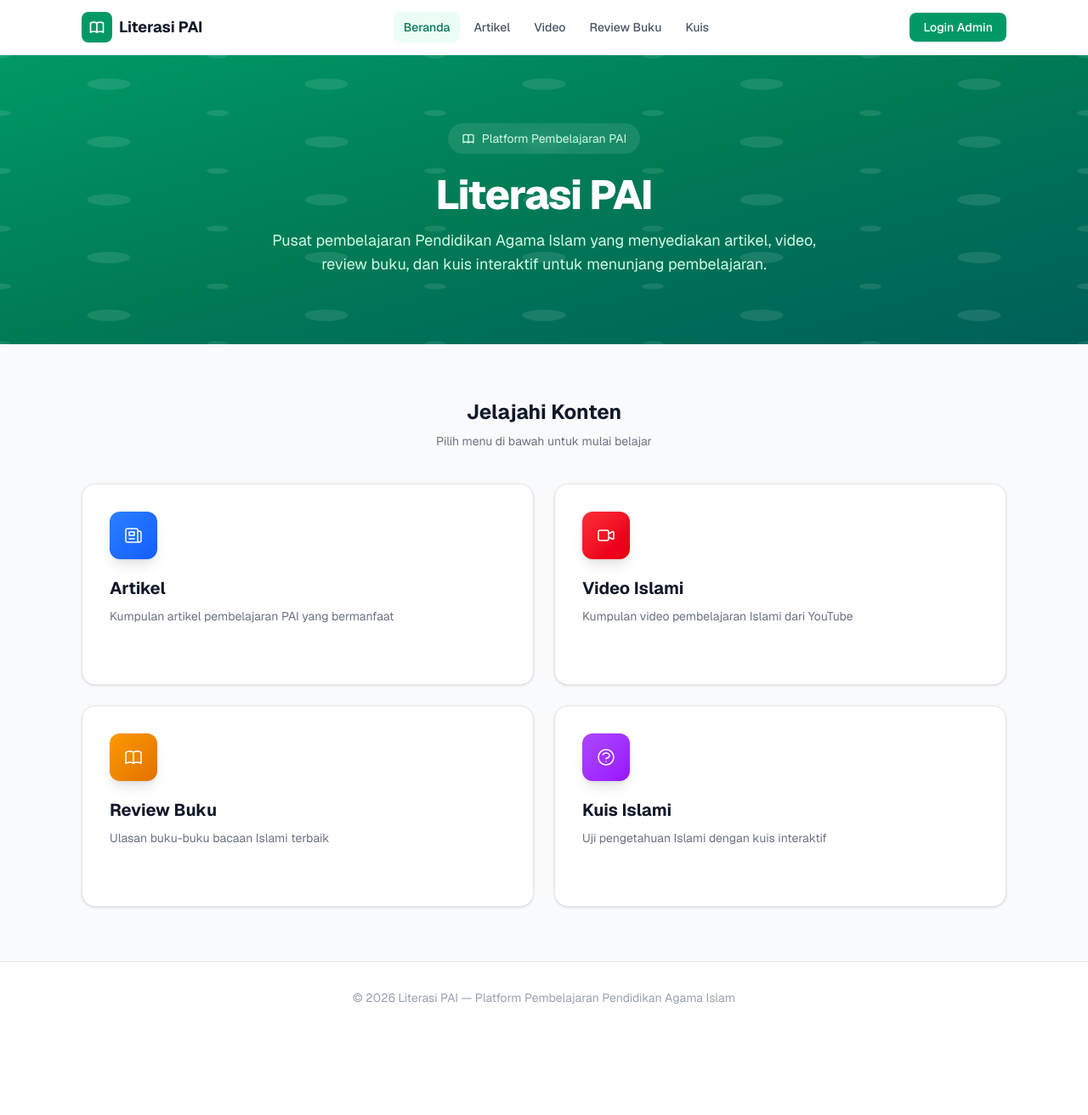
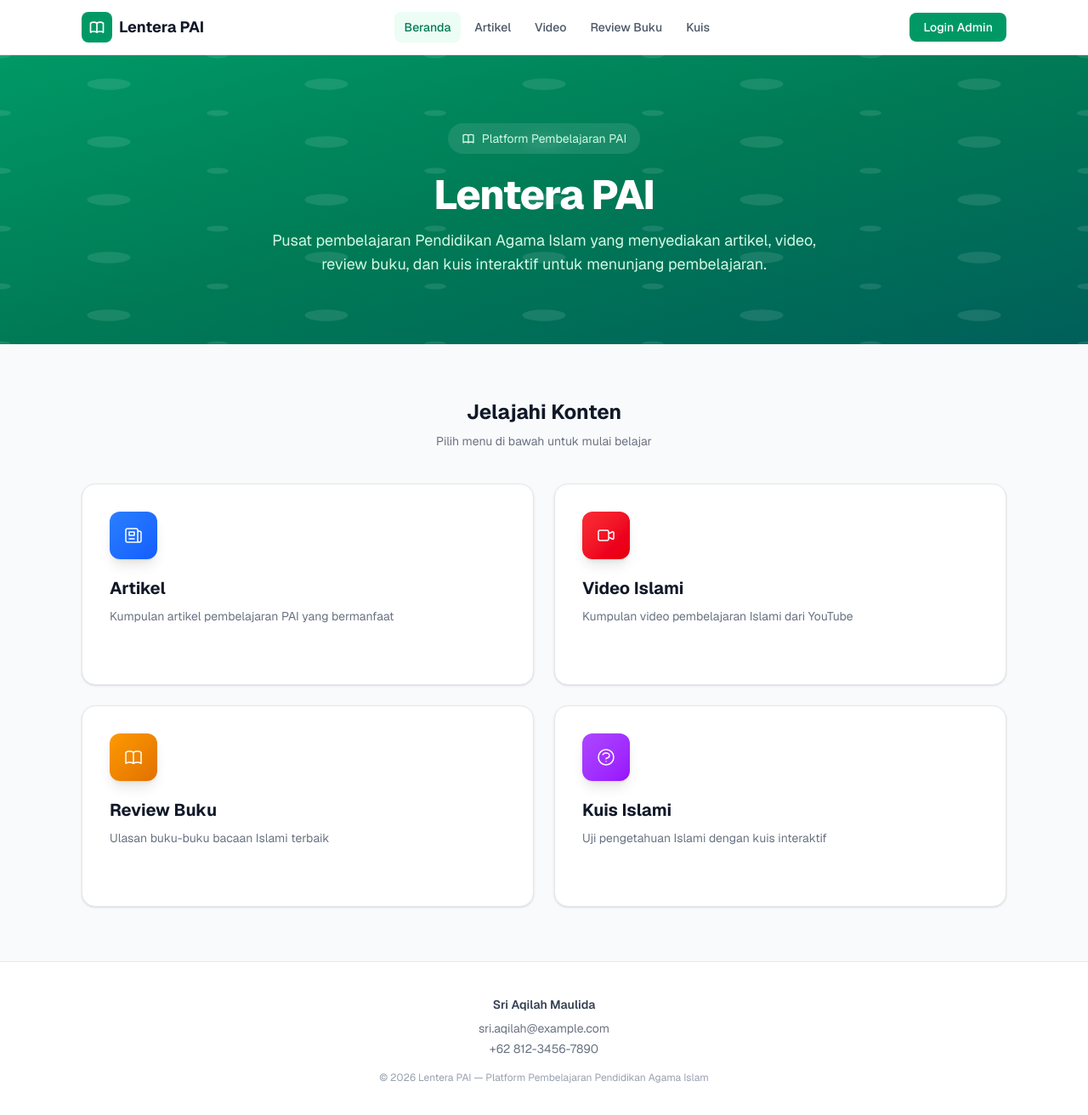
Before and after one commit to ABDILLAH12846/literasi-pai, a Next.js app: page / in a window 1280 px wide. Shown: the top 1312 px of the page at 85% size. Before the commit the page ends 1216 px from the top, so only its background shows below. Built offline with nearby package versions, Linux system fonts and the light colour scheme.

Commit message:
fix category bug

```diff
--- a/src/app/admin/page.tsx
+++ b/src/app/admin/page.tsx
@@ -60,7 +60,7 @@ export default async function AdminPage() {
         <div className="mb-6 sm:mb-8">
           <h1 className="text-2xl font-bold text-gray-900 sm:text-3xl">Admin Panel</h1>
           <p className="mt-1 text-sm text-gray-500 sm:text-base">
-            Selamat datang, {user?.user_metadata?.name ?? "Admin"}! Kelola konten platform Literasi PAI.
+            Selamat datang, {user?.user_metadata?.name ?? "Admin"}! Kelola konten platform Lentera PAI.
           </p>
         </div>
 
--- a/src/app/artikel/page.tsx
+++ b/src/app/artikel/page.tsx
@@ -11,6 +11,8 @@ export default function ArtikelPage() {
   const [categories, setCategories] = useState<Category[]>([]);
   const [selectedCategory, setSelectedCategory] = useState<string | null>(null);
   const [loading, setLoading] = useState(true);
+
+  console.log({ selectedCategory });
 
   useEffect(() => {
     void fetch("/api/category")
@@ -64,7 +66,7 @@ export default function ArtikelPage() {
                 </div>
               ))}
             </div>
-          ) : articles.length === 0 ? (
+          ) : articles.length === 0 || !articles[0]?.Category ? (
             <div className="flex flex-col items-center justify-center rounded-xl bg-white py-16 shadow-sm sm:py-20">
               <svg xmlns="http://www.w3.org/2000/svg" className="mb-3 h-12 w-12 text-gray-300 sm:mb-4 sm:h-16 sm:w-16" fill="none" viewBox="0 0 24 24" stroke="currentColor" strokeWidth={1.5}>
                 <path strokeLinecap="round" strokeLinejoin="round" d="M19 20H5a2 2 0 01-2-2V6a2 2 0 012-2h10a2 2 0 012 2v1m2 13a2 2 0 01-2-2V7m2 13a2 2 0 002-2V9a2 2 0 00-2-2h-2m-4-3H9M7 16h6M7 8h6v4H7V8z" />
@@ -74,7 +76,7 @@ export default function ArtikelPage() {
             </div>
           ) : (
             <div className="grid grid-cols-1 gap-4 sm:grid-cols-2 sm:gap-6 lg:grid-cols-3">
-              {articles.map((article) => (
+              {articles[0]?.Category && articles.map((article) => (
                 <Link
                   key={article.id}
                   href={`/artikel/${article.slug}`}
--- a/src/app/kuis/page.tsx
+++ b/src/app/kuis/page.tsx
@@ -60,7 +60,7 @@ export default function KuisPage() {
                 </div>
               ))}
             </div>
-          ) : quizzes.length === 0 ? (
+          ) : quizzes.length === 0  || !quizzes[0]?.Category ? (
             <div className="flex flex-col items-center justify-center rounded-xl bg-white py-16 shadow-sm sm:py-20">
               <svg xmlns="http://www.w3.org/2000/svg" className="mb-3 h-12 w-12 text-gray-300 sm:mb-4 sm:h-16 sm:w-16" fill="none" viewBox="0 0 24 24" stroke="currentColor" strokeWidth={1.5}>
                 <path strokeLinecap="round" strokeLinejoin="round" d="M8.228 9c.549-1.165 2.03-2 3.772-2 2.21 0 4 1.343 4 3 0 1.4-1.278 2.575-3.006 2.907-.542.104-.994.54-.994 1.093m0 3h.01M21 12a9 9 0 11-18 0 9 9 0 0118 0z" />
@@ -70,7 +70,7 @@ export default function KuisPage() {
             </div>
           ) : (
             <div className="space-y-3 sm:space-y-4">
-              {quizzes.map((quiz) => (
+              {quizzes[0]?.Category && quizzes.map((quiz) => (
                 <Link
                   key={quiz.id}
                   href={`/kuis/${quiz.id}`}
--- a/src/app/layout.tsx
+++ b/src/app/layout.tsx
@@ -4,7 +4,7 @@ import { type Metadata } from "next";
 import { Geist } from "next/font/google";
 
 export const metadata: Metadata = {
-  title: "Literasi PAI - Platform Pembelajaran PAI",
+  title: "Lentera PAI - Platform Pembelajaran PAI",
   description: "Platform pembelajaran Pendidikan Agama Islam dengan artikel, video, review buku, dan kuis interaktif",
   icons: [{ rel: "icon", url: "/favicon.ico" }],
 };
--- a/src/app/login/page.tsx
+++ b/src/app/login/page.tsx
@@ -43,7 +43,7 @@ export default function LoginPage() {
               <path strokeLinecap="round" strokeLinejoin="round" d="M12 6.253v13m0-13C10.832 5.477 9.246 5 7.5 5S4.168 5.477 3 6.253v13C4.168 18.477 5.754 18 7.5 18s3.332.477 4.5 1.253m0-13C13.168 5.477 14.754 5 16.5 5c1.747 0 3.332.477 4.5 1.253v13C19.832 18.477 18.247 18 16.5 18c-1.746 0-3.332.477-4.5 1.253" />
             </svg>
           </div>
-          <h1 className="text-2xl font-bold text-gray-900">Literasi PAI</h1>
+          <h1 className="text-2xl font-bold text-gray-900">Lentera PAI</h1>
           <p className="mt-1 text-sm text-gray-500">Masuk ke Admin Panel</p>
         </div>
 
--- a/src/app/page.tsx
+++ b/src/app/page.tsx
@@ -75,7 +75,7 @@ export default function HomePage() {
             Platform Pembelajaran PAI
           </div>
           <h1 className="mb-3 text-3xl font-extrabold tracking-tight text-white sm:mb-4 sm:text-4xl md:text-5xl">
-            Literasi PAI
+            Lentera PAI
           </h1>
           <p className="mx-auto max-w-2xl text-sm text-emerald-100 sm:text-lg">
             Pusat pembelajaran Pendidikan Agama Islam yang menyediakan artikel, video, review buku, dan kuis interaktif untuk menunjang pembelajaran.
@@ -117,10 +117,19 @@ export default function HomePage() {
       </div>
 
       {/* Footer */}
-      <footer className="border-t border-gray-200 bg-white px-4 py-6 sm:px-8 sm:py-8">
+      <footer className="border-t border-gray-200 bg-white px-4 py-8 sm:px-8 sm:py-10">
         <div className="mx-auto max-w-6xl text-center">
-          <p className="text-xs text-gray-400 sm:text-sm">
-            © 2026 Literasi PAI — Platform Pembelajaran Pendidikan Agama Islam
+          <p className="text-sm font-semibold text-gray-700">Sri Aqilah Maulida</p>
+          <div className="mt-2 flex flex-col items-center gap-1 text-xs text-gray-500 sm:text-sm">
+            <a href="mailto:sri.aqilah@example.com" className="hover:text-emerald-600 transition-colors">
+              sri.aqilah@example.com
+            </a>
+            <a href="tel:+6281234567890" className="hover:text-emerald-600 transition-colors">
+              +62 812-3456-7890
+            </a>
+          </div>
+          <p className="mt-4 text-xs text-gray-400">
+            © 2026 Lentera PAI — Platform Pembelajaran Pendidikan Agama Islam
           </p>
         </div>
       </footer>
--- a/src/app/register/page.tsx
+++ b/src/app/register/page.tsx
@@ -74,7 +74,7 @@ export default function RegisterPage() {
             </svg>
           </div>
           <h1 className="text-2xl font-bold text-gray-900">Buat Akun Admin</h1>
-          <p className="mt-1 text-sm text-gray-500">Daftar untuk mengelola Literasi PAI</p>
+          <p className="mt-1 text-sm text-gray-500">Daftar untuk mengelola Lentera PAI</p>
         </div>
 
         {/* Form */}
--- a/src/app/review-buku/page.tsx
+++ b/src/app/review-buku/page.tsx
@@ -84,7 +84,7 @@ export default function ReviewBukuPage() {
                 </div>
               ))}
             </div>
-          ) : reviews.length === 0 ? (
+          ) : reviews.length === 0 || !reviews[0]?.Category ? (
             <div className="flex flex-col items-center justify-center rounded-xl bg-white py-16 shadow-sm sm:py-20">
               <svg xmlns="http://www.w3.org/2000/svg" className="mb-3 h-12 w-12 text-gray-300 sm:mb-4 sm:h-16 sm:w-16" fill="none" viewBox="0 0 24 24" stroke="currentColor" strokeWidth={1.5}>
                 <path strokeLinecap="round" strokeLinejoin="round" d="M12 6.253v13m0-13C10.832 5.477 9.246 5 7.5 5S4.168 5.477 3 6.253v13C4.168 18.477 5.754 18 7.5 18s3.332.477 4.5 1.253m0-13C13.168 5.477 14.754 5 16.5 5c1.747 0 3.332.477 4.5 1.253v13C19.832 18.477 18.247 18 16.5 18c-1.746 0-3.332.477-4.5 1.253" />
@@ -94,7 +94,7 @@ export default function ReviewBukuPage() {
             </div>
           ) : (
             <div className="grid grid-cols-1 gap-4 sm:grid-cols-2 sm:gap-6">
-              {reviews.map((review) => (
+              {reviews[0]?.Category && reviews.map((review) => (
                 <Link
                   key={review.id}
                   href={`/review-buku/${review.id}`}
--- a/src/app/video/page.tsx
+++ b/src/app/video/page.tsx
@@ -79,7 +79,7 @@ export default function VideoPage() {
                 </div>
               ))}
             </div>
-          ) : videos.length === 0 ? (
+          ) : videos.length === 0 || !videos[0]?.Category ? (
             <div className="flex flex-col items-center justify-center rounded-xl bg-white py-16 shadow-sm sm:py-20">
               <svg xmlns="http://www.w3.org/2000/svg" className="mb-3 h-12 w-12 text-gray-300 sm:mb-4 sm:h-16 sm:w-16" fill="none" viewBox="0 0 24 24" stroke="currentColor" strokeWidth={1.5}>
                 <path strokeLinecap="round" strokeLinejoin="round" d="M15 10l4.553-2.276A1 1 0 0121 8.618v6.764a1 1 0 01-1.447.894L15 14M5 18h8a2 2 0 002-2V8a2 2 0 00-2-2H5a2 2 0 00-2 2v8a2 2 0 002 2z" />
@@ -89,7 +89,7 @@ export default function VideoPage() {
             </div>
           ) : (
             <div className="grid grid-cols-1 gap-4 sm:grid-cols-2 sm:gap-6 lg:grid-cols-3">
-              {videos.map((video) => {
+              {videos[0]?.Category && videos.map((video) => {
                 const ytId = extractYoutubeId(video.youtubeUrl);
                 const thumbUrl = video.thumbnail ?? (ytId ? `https://img.youtube.com/vi/${ytId}/mqdefault.jpg` : null);
                 return (
--- a/src/components/AdminSidebar.tsx
+++ b/src/components/AdminSidebar.tsx
@@ -24,7 +24,7 @@ export default function AdminSidebar() {
               <path strokeLinecap="round" strokeLinejoin="round" d="M12 6.253v13m0-13C10.832 5.477 9.246 5 7.5 5S4.168 5.477 3 6.253v13C4.168 18.477 5.754 18 7.5 18s3.332.477 4.5 1.253m0-13C13.168 5.477 14.754 5 16.5 5c1.747 0 3.332.477 4.5 1.253v13C19.832 18.477 18.247 18 16.5 18c-1.746 0-3.332.477-4.5 1.253" />
             </svg>
           </div>
-          <span className="text-base font-bold text-gray-900">Literasi PAI</span>
+          <span className="text-base font-bold text-gray-900">Lentera PAI</span>
         </div>
       </div>
 
--- a/src/components/Navbar.tsx
+++ b/src/components/Navbar.tsx
@@ -26,7 +26,7 @@ export default function Navbar() {
               <path strokeLinecap="round" strokeLinejoin="round" d="M12 6.253v13m0-13C10.832 5.477 9.246 5 7.5 5S4.168 5.477 3 6.253v13C4.168 18.477 5.754 18 7.5 18s3.332.477 4.5 1.253m0-13C13.168 5.477 14.754 5 16.5 5c1.747 0 3.332.477 4.5 1.253v13C19.832 18.477 18.247 18 16.5 18c-1.746 0-3.332.477-4.5 1.253" />
             </svg>
           </div>
-          <span className="text-base font-bold text-gray-900 sm:text-lg">Literasi PAI</span>
+          <span className="text-base font-bold text-gray-900 sm:text-lg">Lentera PAI</span>
         </Link>
 
         {/* Desktop nav */}
--- a/src/components/Sidebar.tsx
+++ b/src/components/Sidebar.tsx
@@ -104,7 +104,7 @@ export default function Sidebar({ open, onClose }: SidebarProps) {
                 </svg>
               </div>
               <div>
-                <h1 className="text-lg font-bold text-gray-900">Literasi PAI</h1>
+                <h1 className="text-lg font-bold text-gray-900">Lentera PAI</h1>
                 <p className="text-xs text-gray-500">Admin Panel</p>
               </div>
             </div>
```
